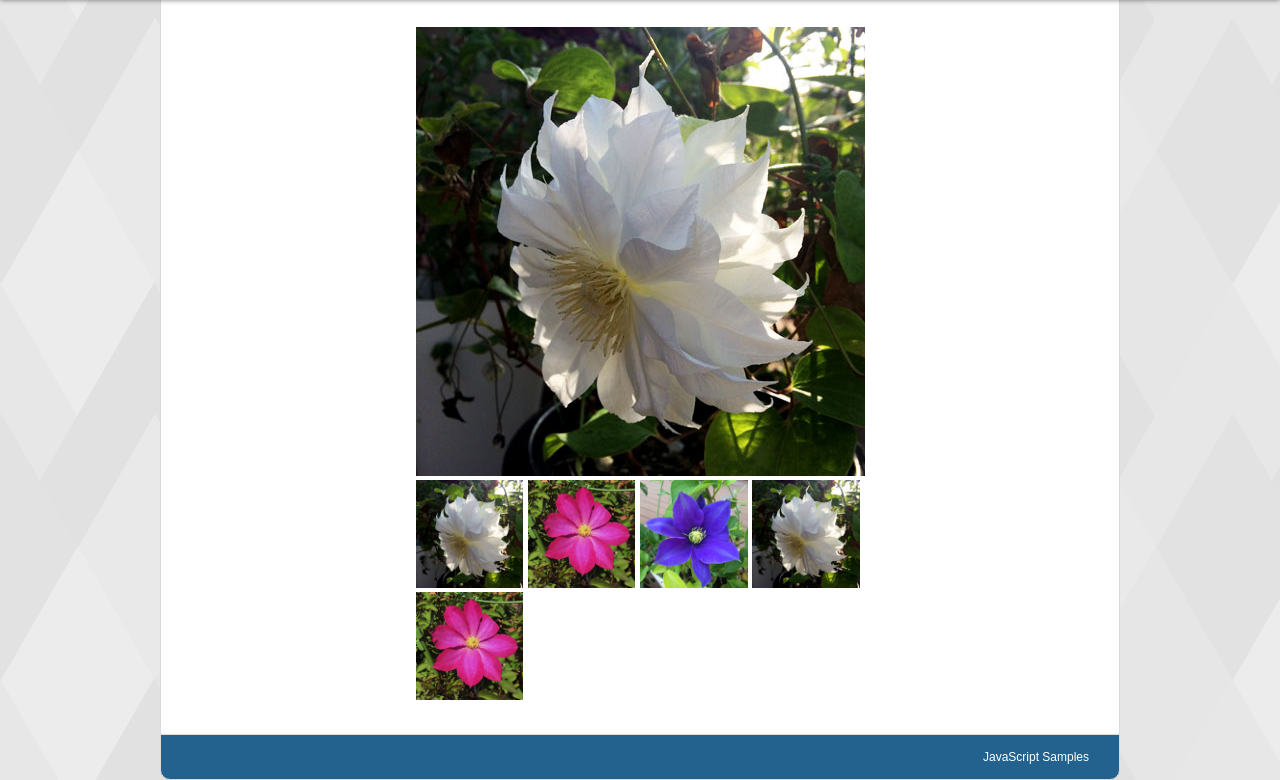
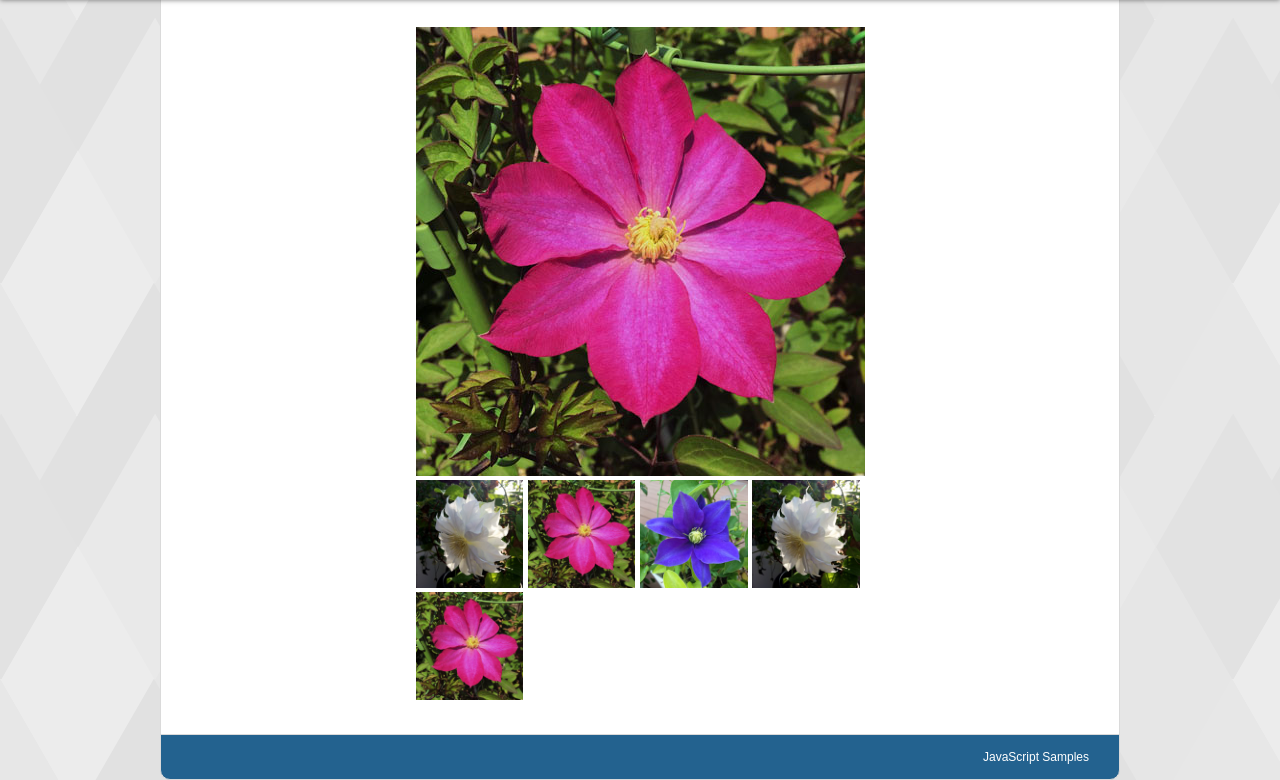
Before and after one commit to asakon/book-js, a plain HTML site: page practice/5-4/index.html in a window 1280 px wide. Both pictures are taken after a click on the picture 581 px from the left and 646 px from the top of the page. Shown: the part 113-893 px from the top of the page. Drawn offline with Linux system fonts and the light colour scheme.

Commit message:
画像の切り替え

```diff
--- a/practice/5-4/index.html
+++ b/practice/5-4/index.html
@@ -51,11 +51,10 @@
 <script>
   var thumbs = document.querySelectorAll('.thumb');
 
-  // すべての要素にイベントを設定するには、for文が使える
+  // すべての要素のイベントプロパティに関数を設定できる
   for (var i = 0; i < thumbs.length; i++) {
     thumbs[i].onclick = function() {
-      // data-*属性を取得して出力
-      console.log(this.dataset.image);
+      document.getElementById('bigimg').src = this.dataset.image;
     }
   }
 </script>
```
